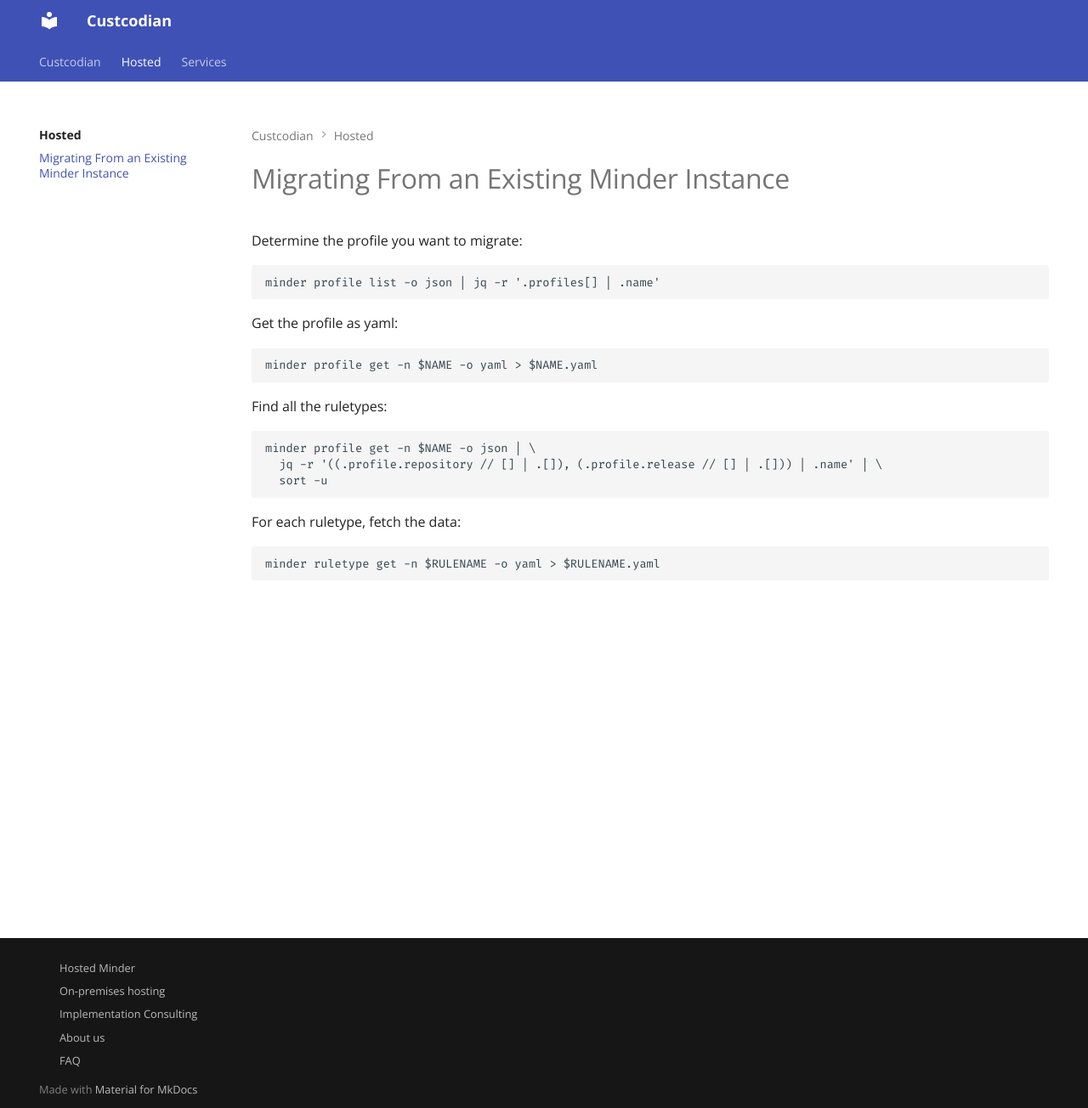
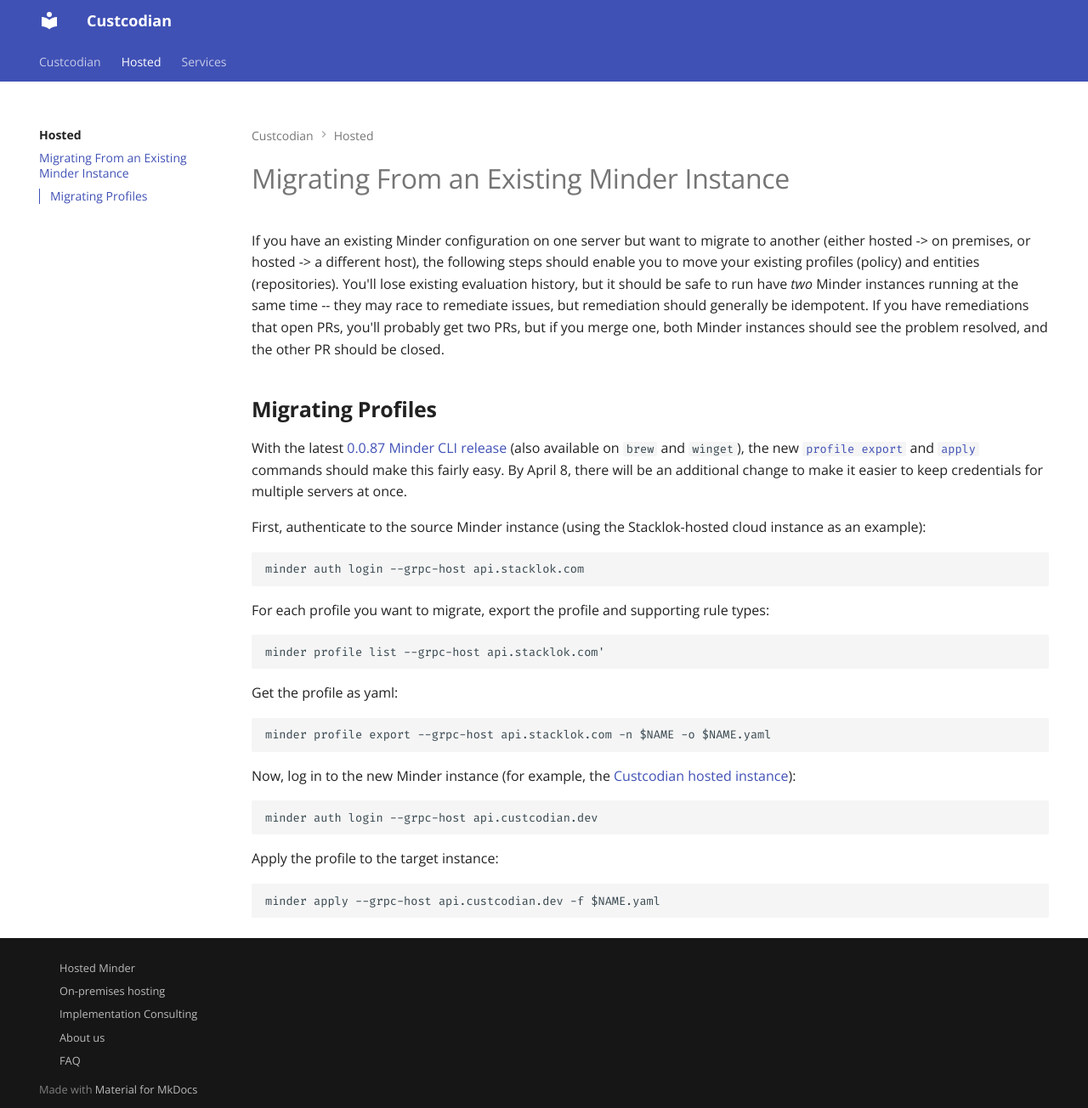
Before and after one commit to custcodian/website, an MkDocs documentation site: the page built from docs/hosted/migration.md, in a window 1280 px wide and 1304 px high. Shown: the whole window at 85% size. Built offline with MkDocs 1.6.1 and Material for MkDocs 9.7.7, drawn with Linux system fonts in a browser that asks for light colours; plug-ins that fetch from the network failed and are left out.

Commit message:
Clean up profile migration instructions for 0.0.87

````diff
--- a/docs/hosted/migration.md
+++ b/docs/hosted/migration.md
@@ -1,26 +1,36 @@
 # Migrating From an Existing Minder Instance
 
+If you have an existing Minder configuration on one server but want to migrate to another (either hosted -> on premises, or hosted -> a different host), the following steps should enable you to move your existing profiles (policy) and entities (repositories).   You'll lose existing evaluation history, but it should be safe to run have _two_ Minder instances running at the same time -- they may race to remediate issues, but remediation should generally be idempotent.  If you have remediations that open PRs, you'll probably get two PRs, but if you merge one, both Minder instances should see the problem resolved, and the other PR should be closed.
 
-Determine the profile you want to migrate:
+## Migrating Profiles
+
+With the latest [0.0.87 Minder CLI release](https://github.com/mindersec/minder/releases/v0.0.87) (also available on `brew` and `winget`), the new [`profile export`](https://mindersec.github.io/ref/cli/minder_profile_export) and [`apply`](https://mindersec.github.io/ref/cli/minder_apply) commands should make this fairly easy.  By April 8, there will be an additional change to make it easier to keep credentials for multiple servers at once.
+
+First, authenticate to the source Minder instance (using the Stacklok-hosted cloud instance as an example):
+
 ```
-minder profile list -o json | jq -r '.profiles[] | .name'
+minder auth login --grpc-host api.stacklok.com
+```
+
+For each profile you want to migrate, export the profile and supporting rule types:
+```
+minder profile list --grpc-host api.stacklok.com'
 ```
 
 Get the profile as yaml:
 
 ```
-minder profile get -n $NAME -o yaml > $NAME.yaml
+minder profile export --grpc-host api.stacklok.com -n $NAME -o $NAME.yaml
 ```
 
-Find all the ruletypes:
+Now, log in to the new Minder instance (for example, the [Custcodian hosted instance](./index.md)):
+
 ```
-minder profile get -n $NAME -o json | \
-  jq -r '((.profile.repository // [] | .[]), (.profile.release // [] | .[])) | .name' | \
-  sort -u
+minder auth login --grpc-host api.custcodian.dev
 ```
 
-For each ruletype, fetch the data:
+Apply the profile to the target instance:
 
 ```
-minder ruletype get -n $RULENAME -o yaml > $RULENAME.yaml
+minder apply --grpc-host api.custcodian.dev -f $NAME.yaml
 ```
````
